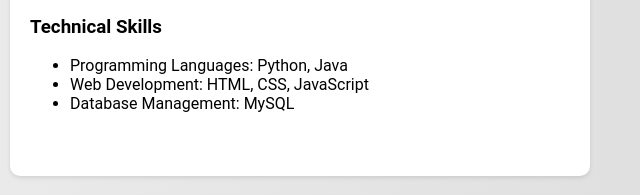
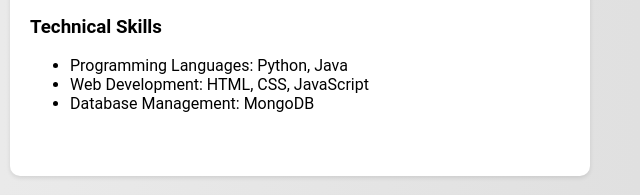
Before and after one commit to sampathkumar2004/Portfolio, a plain HTML site: page index.html in a window 1280 px wide. Shown: the part 840-1035 px from the top of the page, 640-1280 px from the left. Drawn offline with Linux system fonts and the light colour scheme.

Commit message:
index.html

```diff
--- a/index.html
+++ b/index.html
@@ -59,7 +59,7 @@
             <ul>
                 <li>Programming Languages: Python, Java</li>
                 <li>Web Development: HTML, CSS, JavaScript</li>
-                <li>Database Management: MySQL</li>
+                <li>Database Management: MongoDB</li>
             </ul>
             </section>
         </div>
```
